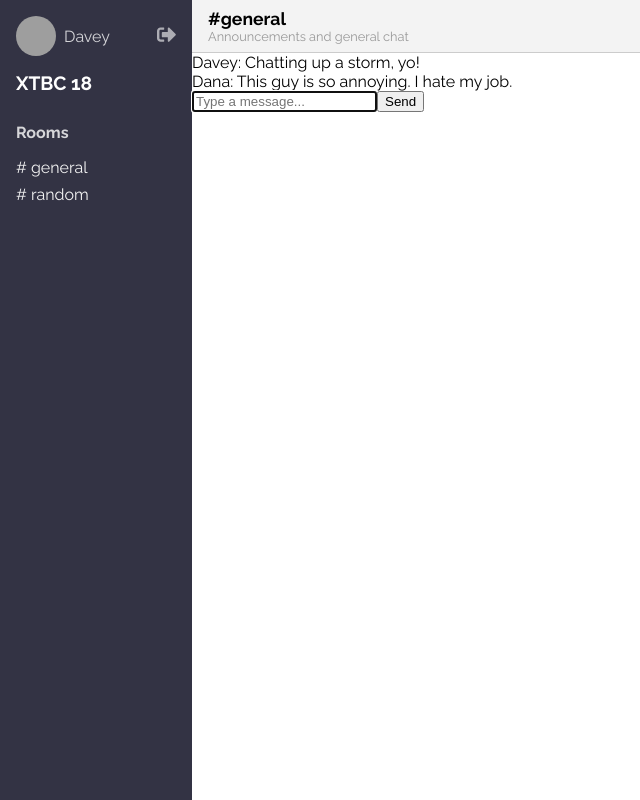
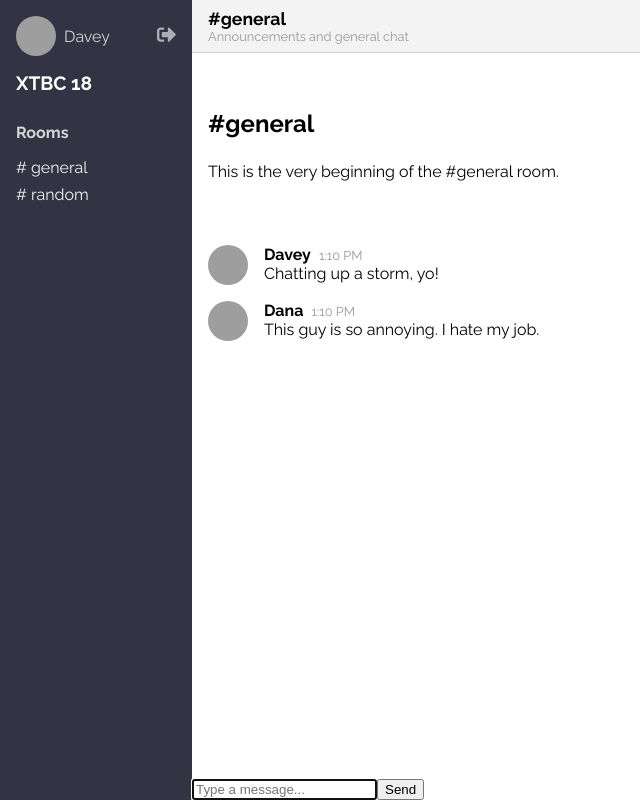
Before and after one commit to StefanyGo/chatarang, a React (Create React App) app: page / in a window 1280 px wide. Shown: the whole page, without its empty margins (0-640 px from the left). Built offline with nearby package versions, Linux system fonts and the light colour scheme; grey boxes are pictures that could not be loaded.

Commit message:
Style Message

```diff
--- a/src/Message.js
+++ b/src/Message.js
@@ -1,11 +1,36 @@
 import React from 'react'
 
-const Message = (props) => {
-    return (
-        <div className="Message">
-            {props.message.user.displayName}: {props.message.body}
+import Avatar from './Avatar'
+import Metadata from './Metadata'
+
+const Message = ({ message }) => {
+  return (
+    <div
+      className="Message"
+      style={styles.message}
+    >
+      <Avatar user={message.user} />
+      <div style={styles.details}>
+        <Metadata message={message} />
+        <div className="body">
+          {message.body}
         </div>
-    )
+      </div>
+    </div>
+  )
+}
+
+const styles = {
+  message: {
+    display: 'flex',
+    marginTop: '1rem',
+    padding: '0 1rem',
+  },
+
+  details: {
+    flex: 1,
+    paddingLeft: '0.5rem',
+  },
 }
 
 export default Message
--- a/src/MessageList.js
+++ b/src/MessageList.js
@@ -3,16 +3,42 @@ import React from 'react'
 import Message from './Message'
 
 const MessageList = (props) => {
+  return (
+    <div
+      className="MessageList"
+      style={styles.messageList}
+    >
+      <div style={styles.roomAnnouncement}>
+        <h3 style={styles.h3}>
+          #general
+        </h3>
+        <p>This is the very beginning of the #general room.</p>
+      </div>
 
-    return (
-        <div className="MessageList">
       {
         props.messages.map(msg => (
-                    <Message message={msg} key={msg.id}/>
+          <Message message={msg} key={msg.id} />
         ))
       }
     </div>
   )
 }
 
+const styles = {
+  messageList: {
+    backgroundColor: 'white',
+    flex: 1,
+    paddingBottom: '1rem',
+    overflowY: 'scroll',
+  },
+
+  roomAnnouncement: {
+    padding: '2rem 1rem',
+  },
+
+  h3: {
+    fontSize: '1.5rem',
+  },
+}
+
 export default MessageList
--- /dev/null
+++ b/src/Metadata.js
@@ -0,0 +1,36 @@
+import React from 'react'
+
+const Metadata = ({ message }) => {
+    return (
+      <div
+        className="Metadata"
+        style={styles.metadata}
+      >
+        <div style={styles.user}>
+          {message.user.displayName}
+        </div>
+        <div style={styles.time}>
+          1:10 PM
+        </div>
+      </div>
+    )
+  }
+
+  const styles = {
+    metadata: {
+      display: 'flex',
+      alignItems: 'baseline',
+    },
+
+    user: {
+      fontWeight: 'bold',
+      marginRight: '0.5rem',
+    },
+
+    time: {
+      color: '#999',
+      fontSize: '0.8rem',
+    },
+  }
+
+  export default Metadata
```
Lines whose indentation alone changed are shown as unchanged.
